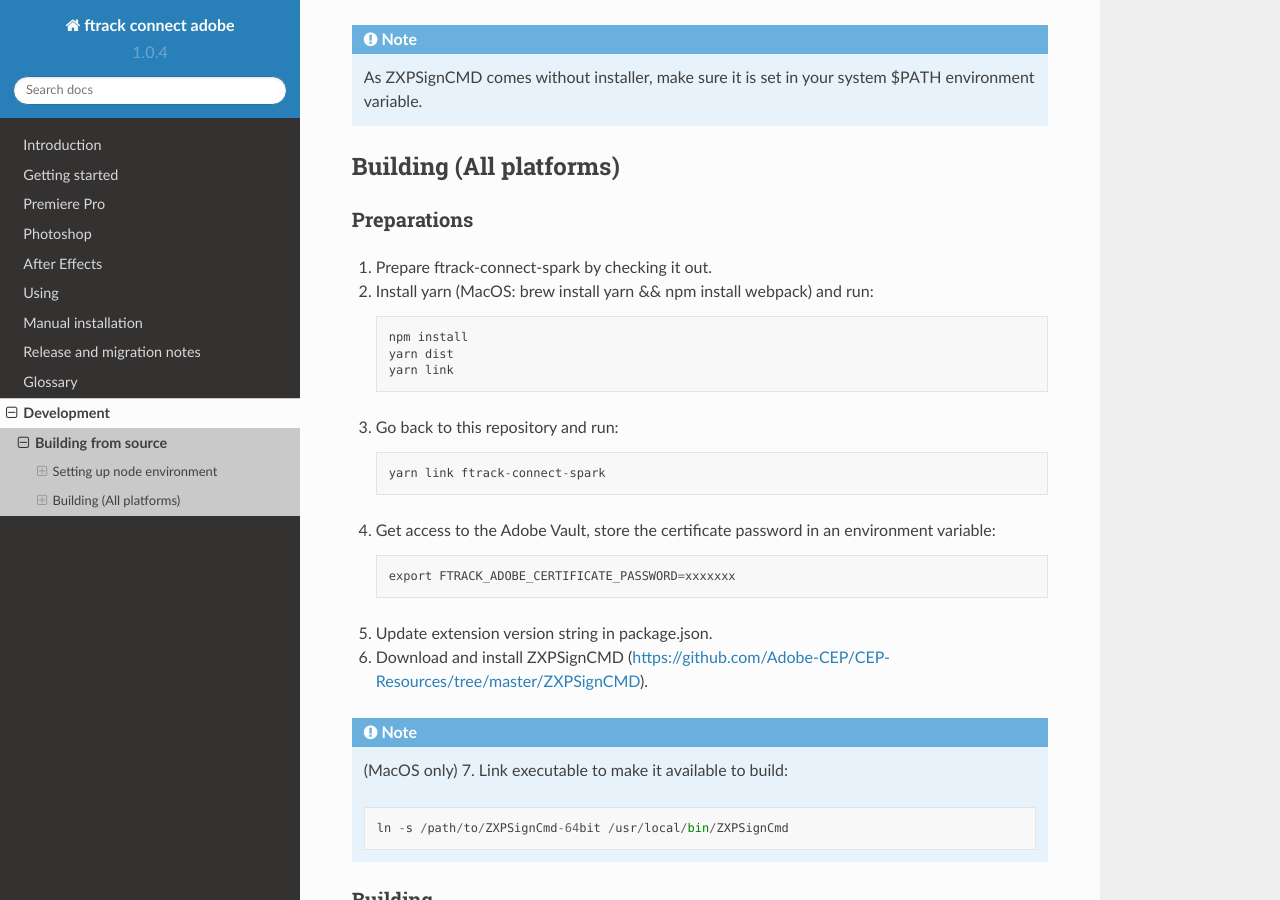
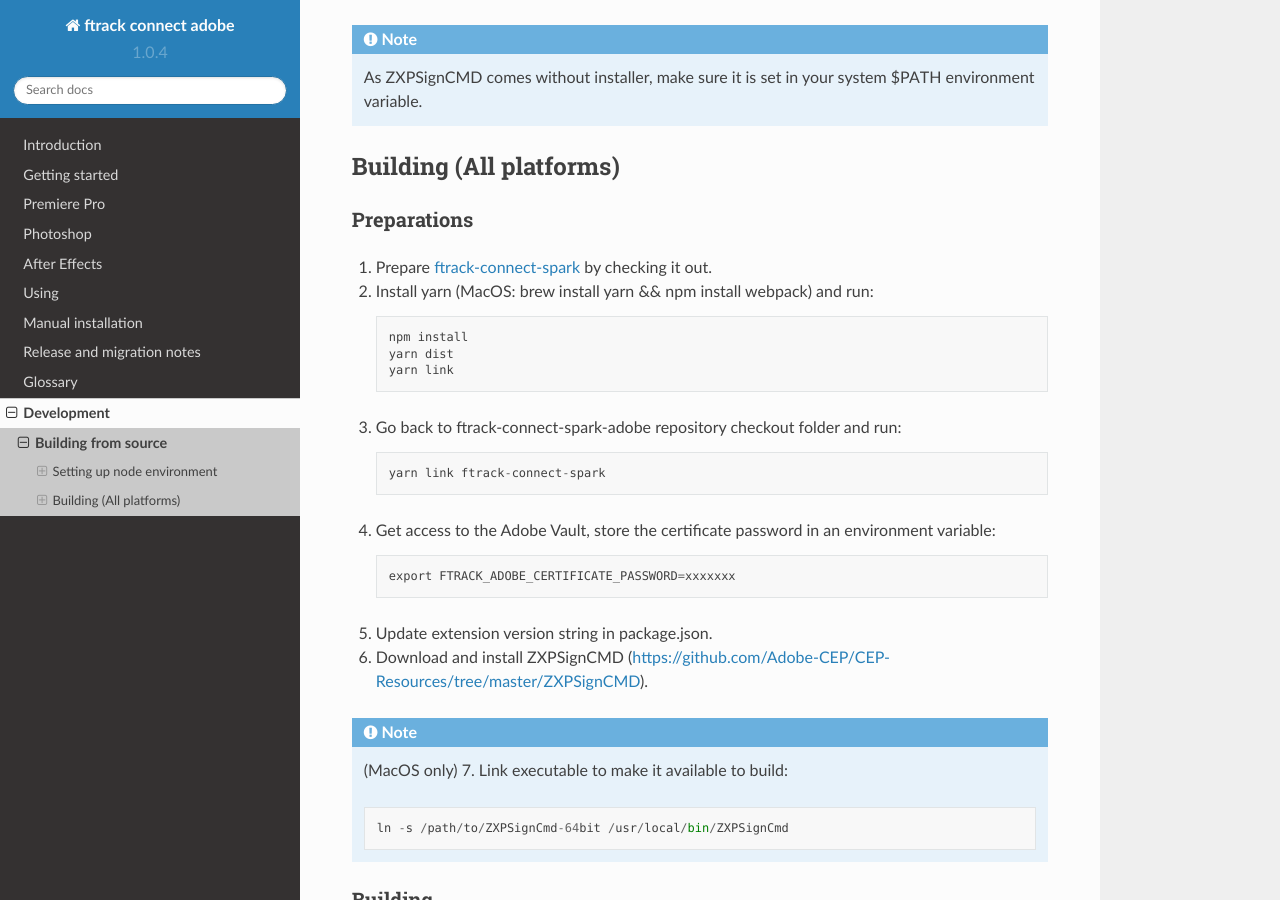
Before and after one commit to ftrackhq/ftrack-connect-spark-adobe, a Sphinx documentation site: the page built from doc/development/building_from_source.rst, in a window 1280 px wide and 900 px high, scrolled down 1206 px. Built offline with Sphinx 7.4.7 and the Read the Docs theme 2.0.0, drawn with Linux system fonts in a browser that asks for light colours; pages that are not in the unit, such as notebooks, are missing from menus.

Commit message:
cleanup dev docs

```diff
--- a/doc/development/building_from_source.rst
+++ b/doc/development/building_from_source.rst
@@ -70,14 +70,14 @@ Building (All platforms)
 Preparations
 ------------
 
-1. Prepare ftrack-connect-spark by checking it out.
+1. Prepare `ftrack-connect-spark <git clone git@bitbucket.org:ftrack/ftrack-connect-spark.git>`_ by checking it out.
 2. Install yarn (MacOS: brew install yarn && npm install webpack) and run::
 
     npm install
     yarn dist
     yarn link
 
-3. Go back to this repository and run::
+3. Go back to ftrack-connect-spark-adobe repository checkout folder and run::
 
     yarn link ftrack-connect-spark
 
```
